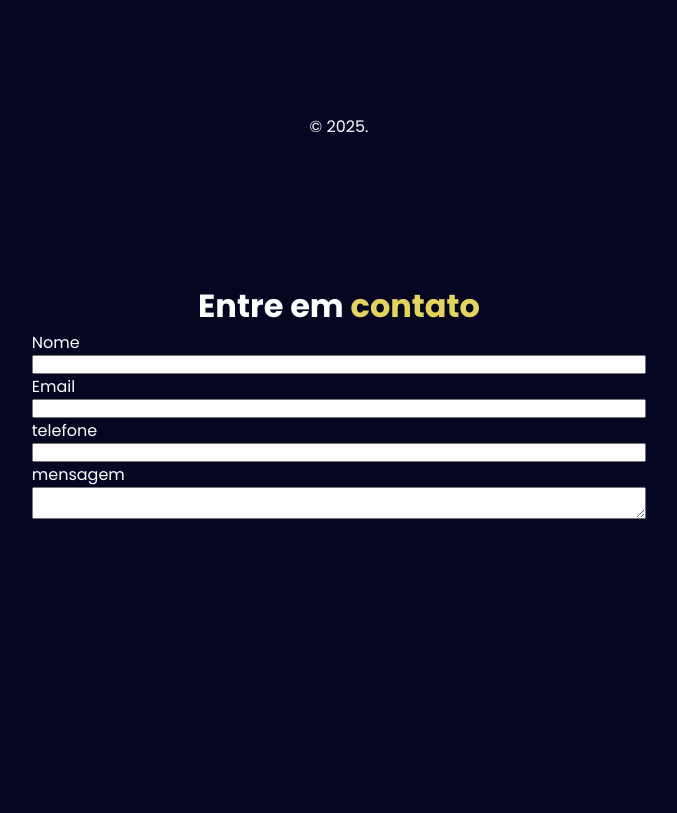
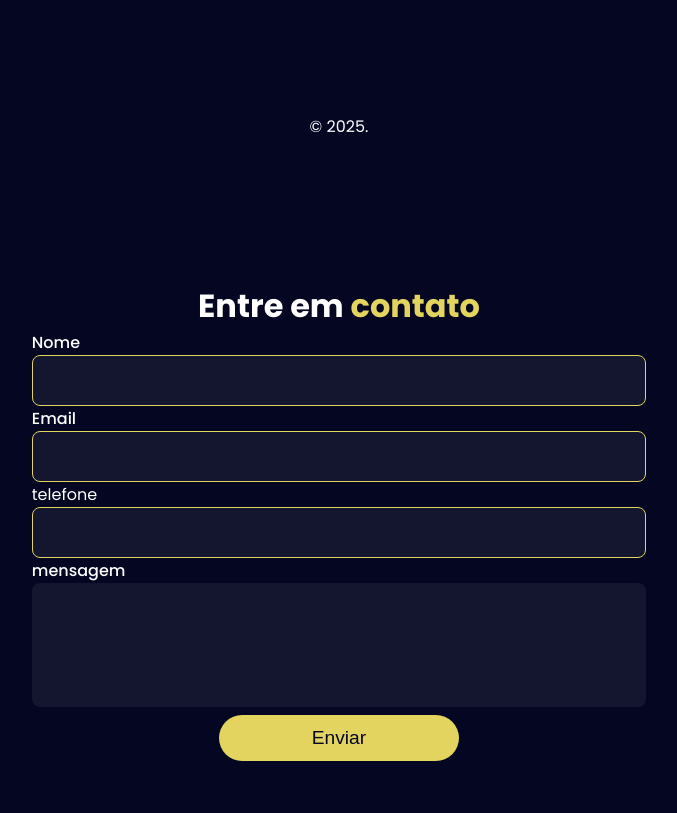
Before and after one commit to EwertonMuryllo/arquivo-project, a plain HTML site: page index.html in a window 1280 px wide. Shown: the part 654-1467 px from the top of the page, without its empty margins (301-978 px from the left). Drawn offline with Linux system fonts and the light colour scheme.

Commit message:
projeto portifolio

```diff
--- a/index.html
+++ b/index.html
@@ -57,13 +57,12 @@
                     <input type="text" id="Nome" name="Nome">
 
                     <label for="Email">Email</label>
-                <input type="email" id="email" name="email"
-
-                <label for="telefone"> telefone</label>
+                    <input type="email" id="email" name="email" <label for="telefone"> telefone</label>
                     <input type="tel" id="telefone" name="telefone">
 
                     <label for="mensagem">mensagem</label>
-                <textarea id="mensagem" name="mensagem"></textarea>
+                    <textarea id="mensagem" name="mensagem" rows="4"></textarea>
+                    <button type="submit">Enviar</button>
 
                 </form>
             </div>
--- a/styles/main-contact.css
+++ b/styles/main-contact.css
@@ -34,3 +34,46 @@ main #contact{
     flex-direction: column;
     gap: 0,5 rem;
 }
+
+
+main #contact .content form label {
+     font-weight: 500;
+}
+
+main #contact .content form input,
+main #contact .content form textarea{
+    width: 100%;
+    padding: 0.75rem;
+    background-color: #ffffff10;
+    border-radius: 0.5rem;
+    font-family: inherit;
+    border: 0.063rem solid var(--cor-genérica);
+    resize: none;
+    font-size: 1rem;
+}
+
+main #contact .content form input,
+main #contact .content form textarea:focus {
+    outline: none;
+    border: 0.063rem solid var(--cor-secundaria);
+}
+
+main #contact .content form button{
+    width: 15rem;
+    padding: 0.75rem;
+    color: var(--cor-principal);
+    background-color: var(--cor-secundaria);
+    margin: 0.5rem auto 0;
+    border-radius: 1.563rem;
+    border: none;
+    cursor: pointer;
+    font-size: 1.2rem;
+}
+
+
+main #contact .content form button:hover{
+   color: var(--cor-secundaria);
+
+
+
+}
--- a/styles/main-home.css
+++ b/styles/main-home.css
@@ -114,11 +114,3 @@ main #home .photo div img {
 main #home .photo div:hover {
     transform: scale(1.05);
 }
-
-main #contact{
-
-   width: 100%;
-   height: 100%;
-   padding: 8vh 18vw;
-
-}
```
Lines whose indentation alone changed are shown as unchanged.
